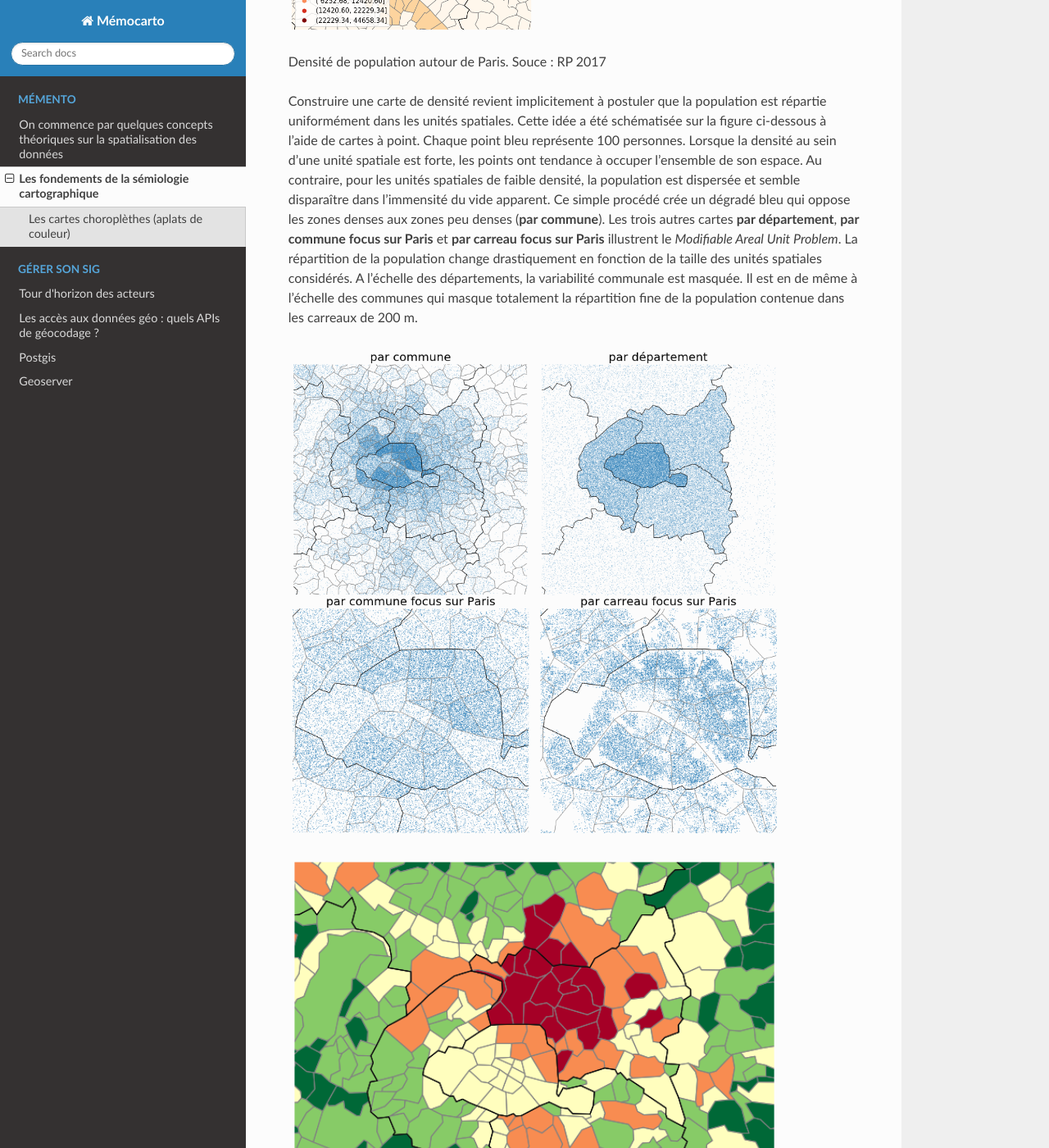
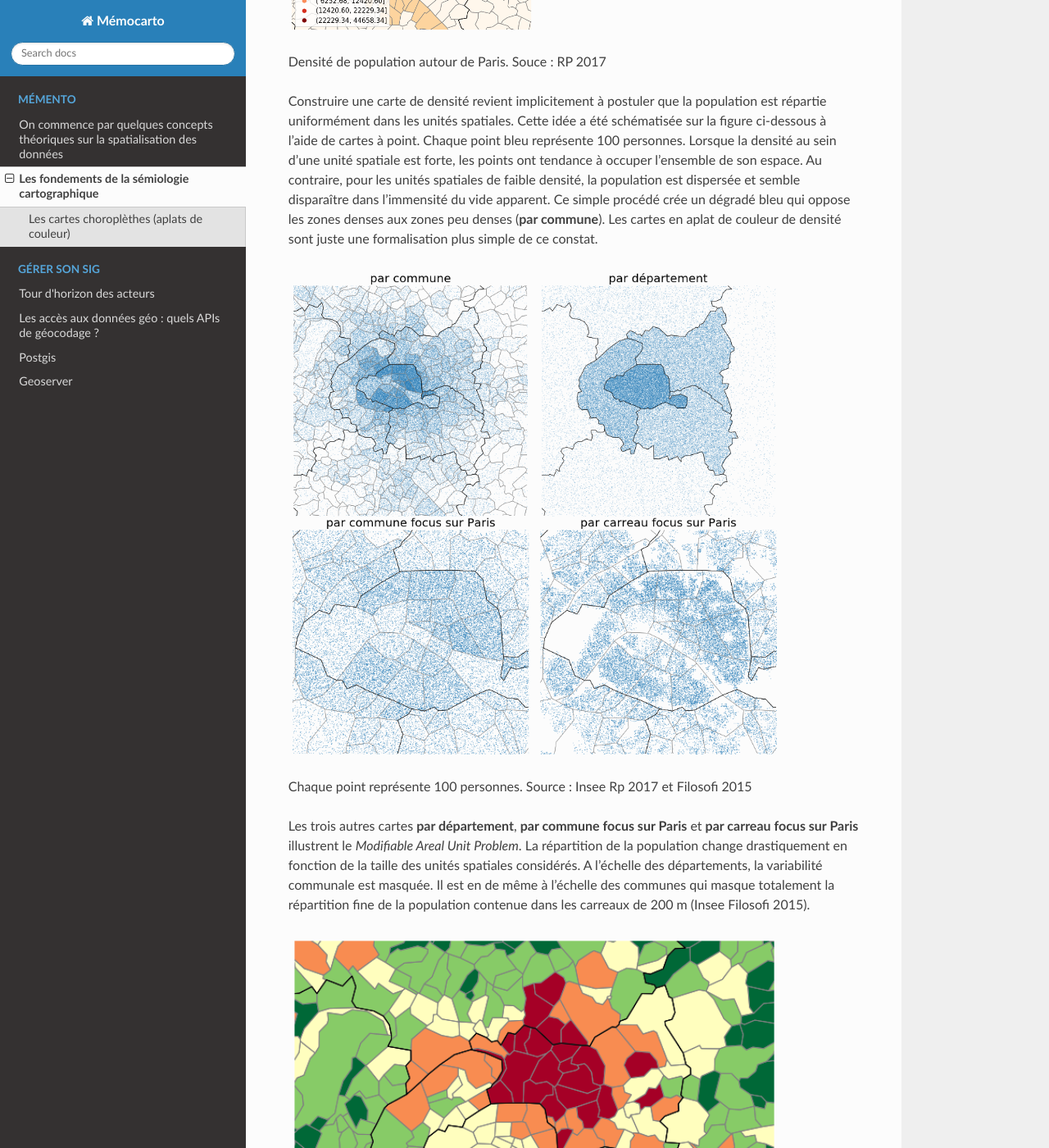
Before and after one commit to JulieDjidji/memocarto, a Sphinx documentation site: the page built from doc/source/semio.rst, in a window 1280 px wide and 1400 px high, scrolled down 797 px. Shown: the whole window at 82% size. Built offline with Sphinx 7.4.7 and the Read the Docs theme 2.0.0, drawn with Linux system fonts in a browser that asks for light colours; pages that are not in the unit, such as notebooks, are missing from menus.

Commit message:
Update semio.rst

```diff
--- a/doc/source/semio.rst
+++ b/doc/source/semio.rst
@@ -12,11 +12,16 @@ La carte de densité est la carte de taux la plus simple, le dénominateur est l
    :width: 300
 Densité de population autour de Paris. Souce :  RP 2017
 
-Construire une carte de densité revient implicitement à postuler que la population est répartie uniformément dans les unités spatiales. Cette idée a été schématisée sur la figure ci-dessous à l'aide de cartes à point. Chaque point bleu représente 100 personnes. Lorsque la densité au sein d'une unité spatiale est forte, les points ont tendance à occuper l'ensemble de son espace. Au contraire, pour les unités spatiales de faible densité, la population est dispersée et semble disparaître dans l'immensité du vide apparent. Ce simple procédé crée un dégradé bleu qui oppose les zones denses aux zones peu denses (**par commune**). Les trois autres cartes **par département**, **par commune focus sur Paris** et **par carreau focus sur Paris** illustrent le *Modifiable Areal Unit Problem*. La répartition de la population change drastiquement en fonction de la taille des unités spatiales considérés. A l'échelle des départements, la variabilité communale est masquée. Il est en de même à l'échelle des communes qui masque totalement la répartition fine de la population contenue dans les carreaux de 200 m.
-
+Construire une carte de densité revient implicitement à postuler que la population est répartie uniformément dans les unités spatiales. Cette idée a été schématisée sur la figure ci-dessous à l'aide de cartes à point. Chaque point bleu représente 100 personnes. Lorsque la densité au sein d'une unité spatiale est forte, les points ont tendance à occuper l'ensemble de son espace. Au contraire, pour les unités spatiales de faible densité, la population est dispersée et semble disparaître dans l'immensité du vide apparent. Ce simple procédé crée un dégradé bleu qui oppose les zones denses aux zones peu denses (**par commune**). Les cartes en aplat de couleur de densité sont juste une formalisation plus simple de ce constat.
 
 .. figure:: _static/densite.png
    :width: 600
+Chaque point représente 100 personnes. Source : Insee Rp 2017 et Filosofi 2015
+
+Les trois autres cartes **par département**, **par commune focus sur Paris** et **par carreau focus sur Paris** illustrent le *Modifiable Areal Unit Problem*. La répartition de la population change drastiquement en fonction de la taille des unités spatiales considérés. A l'échelle des départements, la variabilité communale est masquée. Il est en de même à l'échelle des communes qui masque totalement la répartition fine de la population contenue dans les carreaux de 200 m (Insee Filosofi 2015).
+
+
+
 
 .. figure:: _static/carte_taux.png
    :width: 600
```
